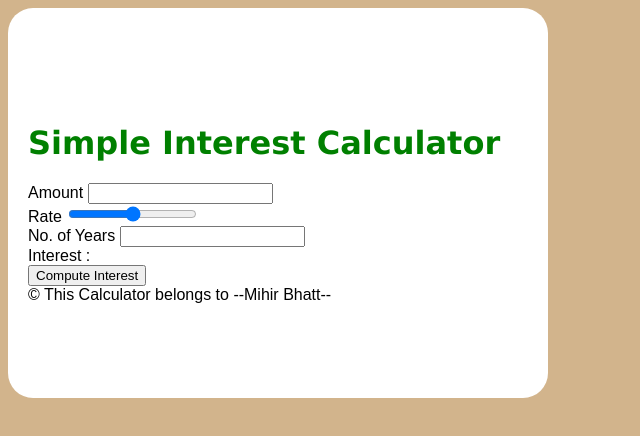
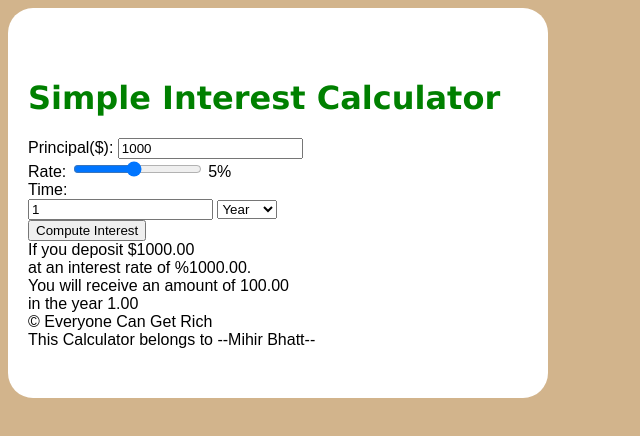
Before and after one commit to Mihirbhatt161/Simple-Interest-Calculator, a plain HTML site: page index.html in a window 1280 px wide. Shown: the whole page, without its empty margins (0-640 px from the left). Drawn offline with Linux system fonts and the light colour scheme.

Commit message:
Update index.html

```diff
--- a/index.html
+++ b/index.html
@@ -1,29 +1,53 @@
 <!DOCTYPE html>
-<html>
+<html lang="en">
   <head>
-        <script src="script.js"></script>
-        <title>Any relevant title you want to give</title>
-        <link rel="stylesheet" href="style.css">
+    <meta name="viewport" content="width=device-width, initial-scale=1.0" />
+    <title>Simple Interest Calculator</title>
+    <!-- Google Fonts -->
+    <link
+      href="https://fonts.googleapis.com/css2?family=Poppins:wght@400;500&display=swap"
+      rel="stylesheet"
+    />
+    <!-- Stylesheet -->
+    <link rel="stylesheet" href="style.css" />
   </head>
   <body>
     <div class="maindiv">
         <h1>Simple Interest Calculator</h1>
-
-        Amount <input type="number" id ="principal"> <br/>
-        Rate <input type="range" id="rate" min="minval" max="maxval" value="default_val"> <br/>
-        No. of Years <input type="number" id="years"> <br/>
-        Interest : <span id="result"></span><br>
-
-        <button onclick="compute()">Compute Interest</button>
-        <span id="result">
-
+      <div class="input-wrapper">
+        <div class="wrapper">
+          <label for="principal">Principal($):</label>
+          <input type="number" id="principal" value="1000" />
+        </div>
+        <div class="wrapper">
+          <label for="rate">Rate:</label>
+         <!-- <input type="number" id="rate" value="5" /> -->
+          <input type="range"  id="rate" min=1 max=20 value=10.25>
+          <span id="rate_val">
+            5%
             </span>
+        </div>
+      </div>
+      <label for="time">Time:</label>
+      <div class="time-wrapper">
+        <input type="number" id="time" value="1" />
+        <select name="duration" id="duration">
+          <option value="year">Year</option>
+          <option value="month">Month</option>
+        </select>
+      </div>
+      <button id="calculate-btn">Compute Interest</button>
+      <div id="result"></div>
       <footer>
 
-            &#169; This Calculator belongs to --Mihir Bhatt--
+        &#169; Everyone Can Get Rich </br>
+         This Calculator belongs to --Mihir Bhatt--
 
 
 </footer>
     </div>
+    <!-- Script -->
+    <script src="script.js"></script>
+
   </body>
 </html>
```
Lines whose indentation alone changed are shown as unchanged.
